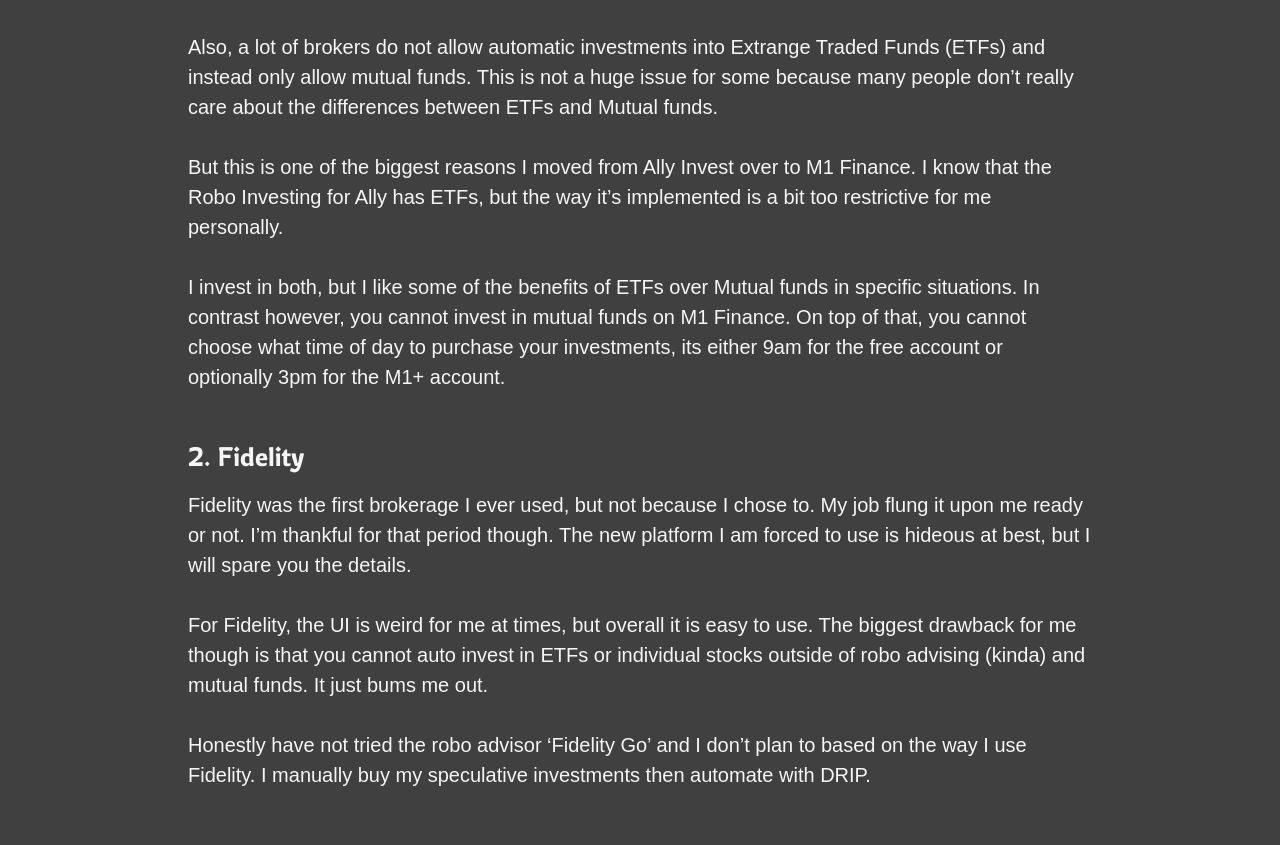
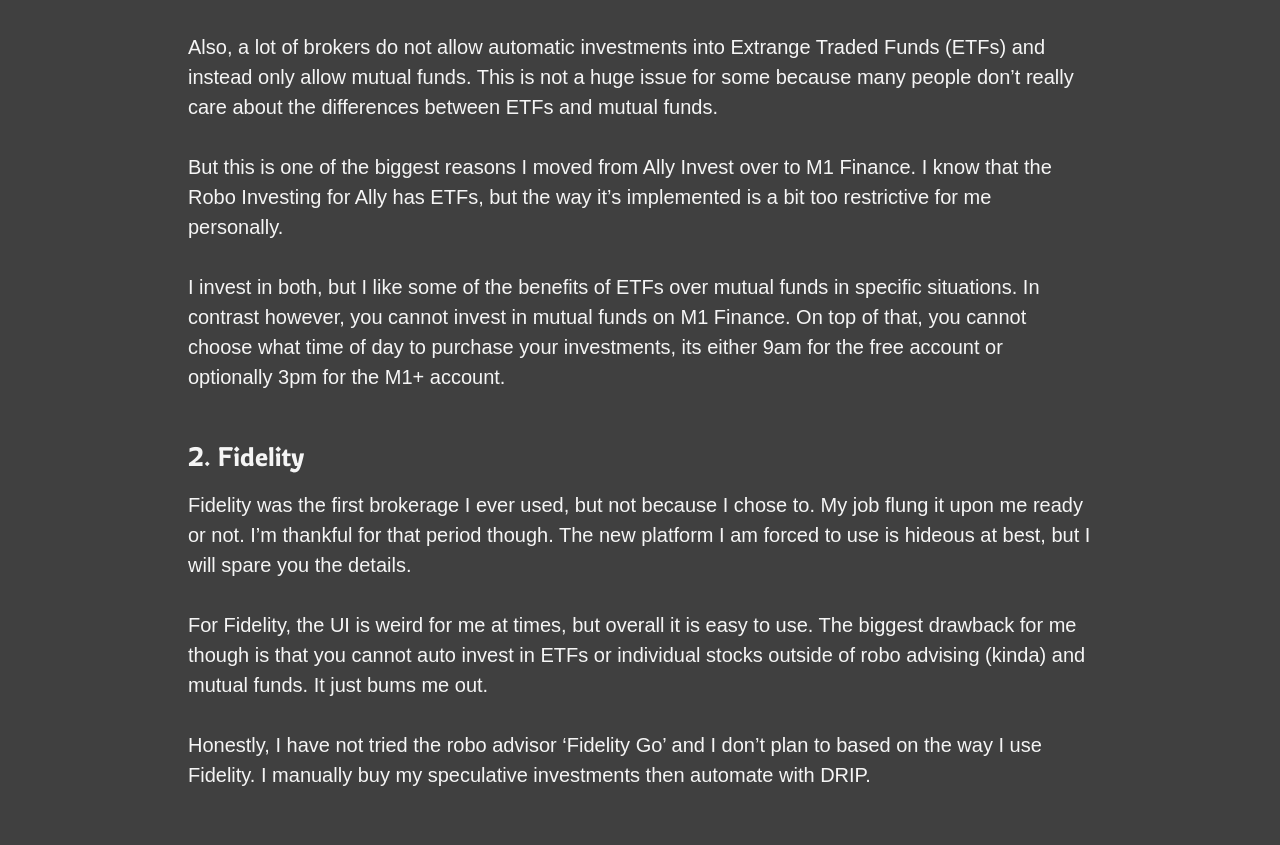
Before and after one commit to AnIdiotInvests/anidiotinvests.github.io, a Jekyll site: the page built from _posts/2022-03-12-investing-automation.md, in a window 1280 px wide and 1400 px high, scrolled down 4004 px. Shown: the part 224-1069 px from the top of the window. Built offline with Jekyll 4.4.1, drawn with Linux system fonts in a browser that asks for light colours.

```diff
--- a/_posts/2022-03-12-investing-automation.md
+++ b/_posts/2022-03-12-investing-automation.md
@@ -95,11 +95,11 @@ The pies and reballaning are quite obvious to understand, granted the first time
 
 I personally avoid the ‘professionally’ created pies, but please keep in mind I am a degenerate that donates his cash to wall street regularly.
 
-Also, a lot of brokers do not allow automatic investments into Extrange Traded Funds (ETFs) and instead only allow mutual funds. This is not a huge issue for some because many people don't really care about the differences between ETFs and Mutual funds.
+Also, a lot of brokers do not allow automatic investments into Extrange Traded Funds (ETFs) and instead only allow mutual funds. This is not a huge issue for some because many people don't really care about the differences between ETFs and mutual funds.
 
 But this is one of the biggest reasons I moved from Ally Invest over to M1 Finance. I know that the Robo Investing for Ally has ETFs, but the way it’s implemented is a bit too restrictive for me personally.
 
-I invest in both, but I like some of the benefits of ETFs over Mutual funds in specific situations. In contrast however, you cannot invest in mutual funds on M1 Finance. On top of that, you cannot choose what time of day to purchase your investments, its either 9am for the free account or  optionally 3pm for the M1+ account.
+I invest in both, but I like some of the benefits of ETFs over mutual funds in specific situations. In contrast however, you cannot invest in mutual funds on M1 Finance. On top of that, you cannot choose what time of day to purchase your investments, its either 9am for the free account or  optionally 3pm for the M1+ account.
 
 ### 2. Fidelity
 
@@ -107,7 +107,7 @@ Fidelity was the first brokerage I ever used, but not because I chose to. My job
 
 For Fidelity, the UI is weird for me at times, but overall it is easy to use. The biggest drawback for me though is that you cannot auto invest in ETFs or individual stocks outside of robo advising (kinda) and mutual funds. It just bums me out.
 
-Honestly have not tried the robo advisor ‘Fidelity Go’ and I don’t plan to based on the way I use Fidelity. I manually buy my speculative investments then automate with DRIP.
+Honestly, I have not tried the robo advisor ‘Fidelity Go’ and I don’t plan to based on the way I use Fidelity. I manually buy my speculative investments then automate with DRIP.
 
 ## My Future Plans For Automation
 
```
